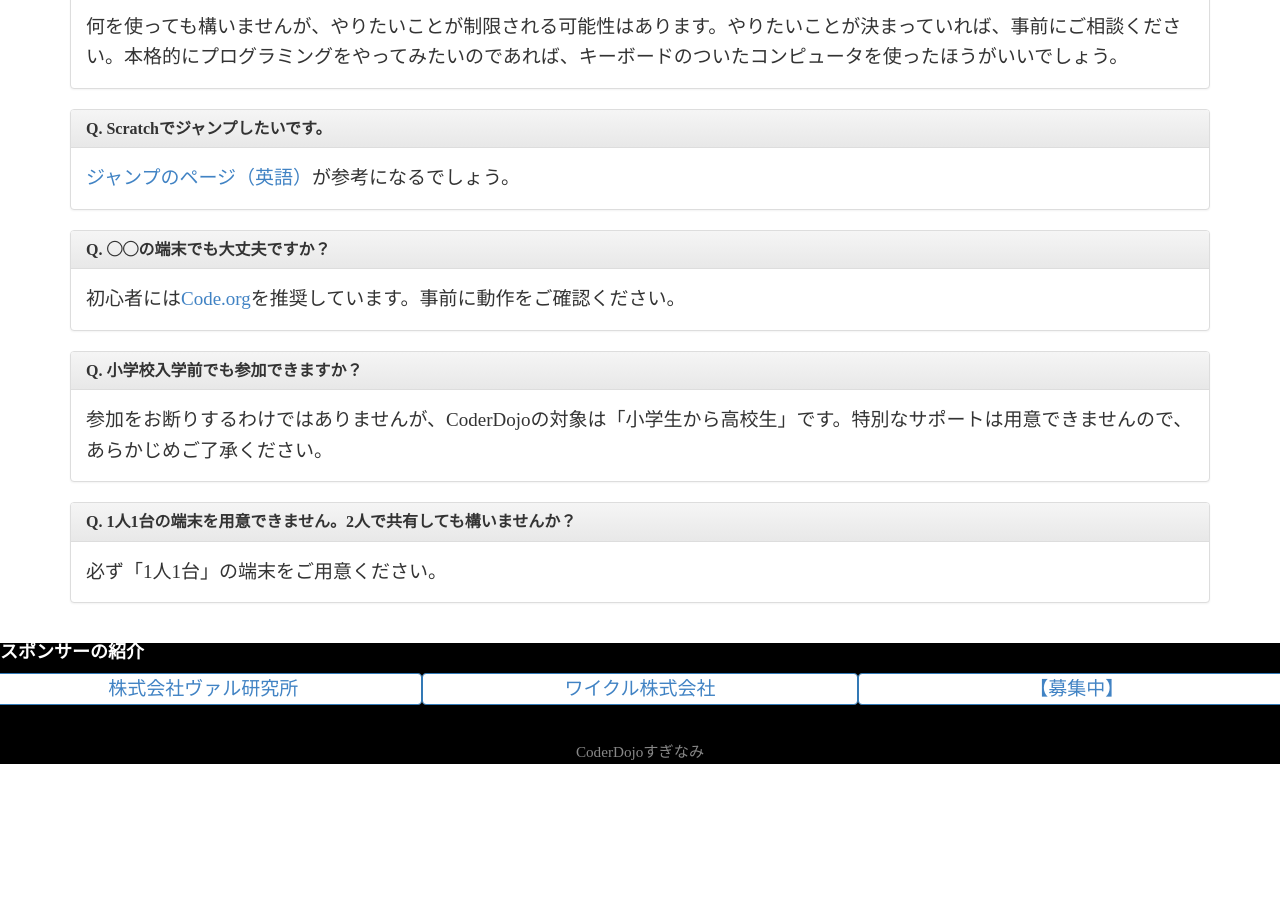
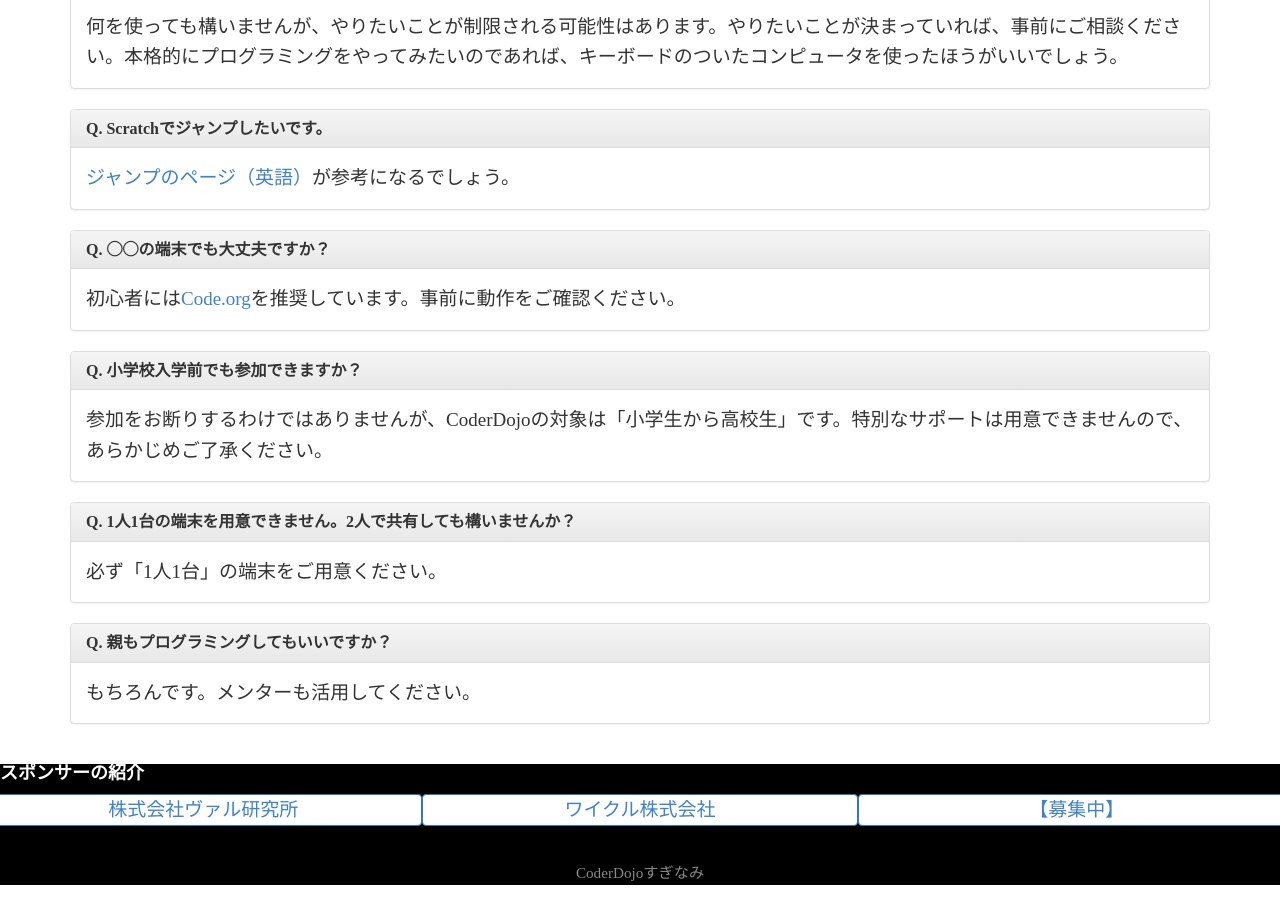
Before and after one commit to coderdojo-suginami/coderdojo-suginami.github.io, a Jekyll site: the page built from faq/index.md, in a window 1280 px wide and 900 px high, scrolled down 962 px. Built offline with Jekyll 4.4.1, drawn with Linux system fonts in a browser that asks for light colours; before the commit the page ends 1741 px from its top, so only the background shows below that.

Commit message:
Update faq

```diff
--- a/_data/faq.yml
+++ b/_data/faq.yml
@@ -38,3 +38,7 @@
 - q: "1人1台の端末を用意できません。2人で共有しても構いませんか？"
   a: |
     必ず「1人1台」の端末をご用意ください。
+
+- q: "親もプログラミングしてもいいですか？"
+  a: |
+    もちろんです。メンターも活用してください。
```
